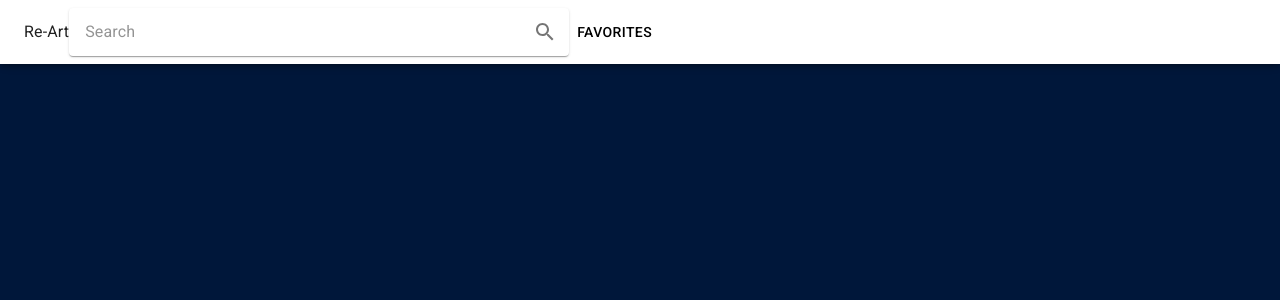
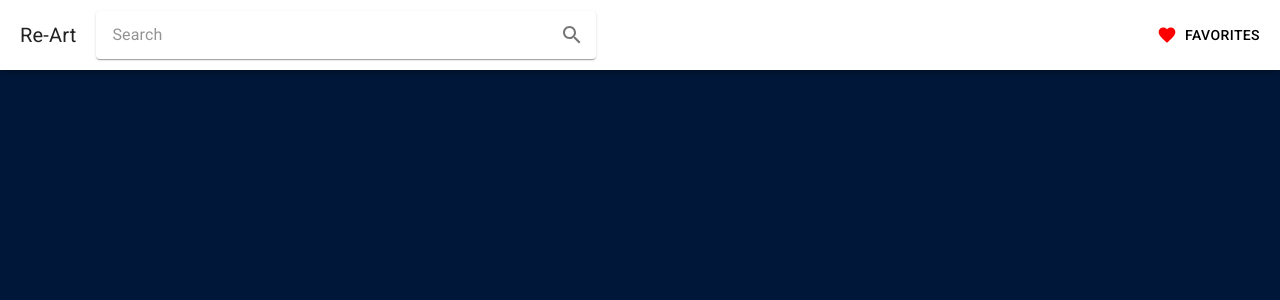
Before and after one commit to zJoaoP/re-art, a React (Create React App) app: page /search in a window 1280 px wide. Shown: the top 300 px of the page. Built offline with nearby package versions, Linux system fonts and the light colour scheme.

Commit message:
Responsive header

```diff
--- a/src/components/Header/Header.jsx
+++ b/src/components/Header/Header.jsx
@@ -1,17 +1,45 @@
-import { AppBar, Toolbar, Typography, Button } from '@material-ui/core';
+import {
+  AppBar,
+  Toolbar,
+  Typography,
+  Button,
+  IconButton,
+} from '@material-ui/core';
+import useMediaQuery from '@material-ui/core/useMediaQuery';
 
 import React from 'react';
 
+import FavoriteIcon from '@material-ui/icons/Favorite';
 import SearchInput from '../SearchInput/SearchInput';
+import useStyle from './style';
+
+function FavoritesButton() {
+  const classes = useStyle();
+  const favoriteIcon = <FavoriteIcon className={classes.favoriteIcon} />;
+  const matches = useMediaQuery((theme) => theme.breakpoints.up('sm'));
+
+  return matches ? (
+    <Button className={classes.favoritesButton} startIcon={favoriteIcon}>
+      Favorites
+    </Button>
+  ) : (
+    <IconButton>{favoriteIcon}</IconButton>
+  );
+}
 
 export default function Header() {
+  const classes = useStyle();
+  const matches = useMediaQuery((theme) => theme.breakpoints.up('sm'));
   return (
-    <div>
-      <AppBar>
-        <Toolbar>
-          <Typography>Re-Art</Typography>
+    <div id="header">
+      <AppBar className={classes.appBar}>
+        <Toolbar className={classes.toolBar} disableGutters>
+          <Typography className={classes.title} noWrap>
+            Re-Art
+          </Typography>
           <SearchInput />
-          <Button>Favorites</Button>
+          {matches ? <div className={classes.space} /> : null}
+          <FavoritesButton />
         </Toolbar>
       </AppBar>
     </div>
--- a/src/components/Header/style.js
+++ b/src/components/Header/style.js
@@ -1,53 +1,29 @@
-// import { Typography } from '@material-ui/core';
-// import styled from 'styled-components';
-
-// import FavoriteIcon from '@material-ui/icons/Favorite';
-
-// export const SearchInputWrapper = styled.div``;
-
-// export const AppBarWrapper = styled.div``;
-
-// export const ToolbarWrapper = styled.div`
-//   background-color: var(--white);
-// `;
-
-// export const Title = styled(Typography)`
-//   color: var(--oxfordBlue);
-// `;
-
-// export const StyledFavoritesButton = styled(FavoriteIcon)`
-//   color: var(--redSalsa);
-// `;
-
-// export default AppBarWrapper;
 import { makeStyles } from '@material-ui/core/styles';
 
 const useStyles = makeStyles((theme) => ({
-  wrapper: {
-    marginTop: '200px',
-    // [theme.breakpoints.down('sm')]: {
-    //   marginTop: '200px',
-    // },
-    // [theme.breakpoints.between('sm', 'md')]: {
-    //   marginTop: '270px',
-    // },
-    [theme.breakpoints.up('md')]: {
-      marginTop: '225px',
+  appBar: {},
+  toolBar: {
+    flex: 1,
+  },
+  title: {
+    textAlign: 'center',
+    fontSize: '20px',
+    margin: '20px',
+    overflow: 'inherit',
+  },
+  space: {
+    flexGrow: 1,
+  },
+  favoritesButton: {
+    margin: '12px',
+    // alignContent: 'flex-end',
+    [theme.breakpoints.down('sm')]: {
+      flexGrow: 1,
+      // alignContent: 'center',
     },
   },
-  title: {
-    [theme.breakpoints.down('sm')]: {
-      fontSize: '72px',
-      marginBottom: '16px',
-    },
-    [theme.breakpoints.between('sm', 'md')]: {
-      fontSize: '96px',
-      marginBottom: '32px',
-    },
-    [theme.breakpoints.up('md')]: {
-      fontSize: '96px',
-      marginBottom: '32px',
-    },
+  favoriteIcon: {
+    color: '#ff0000',
   },
 }));
 
```
